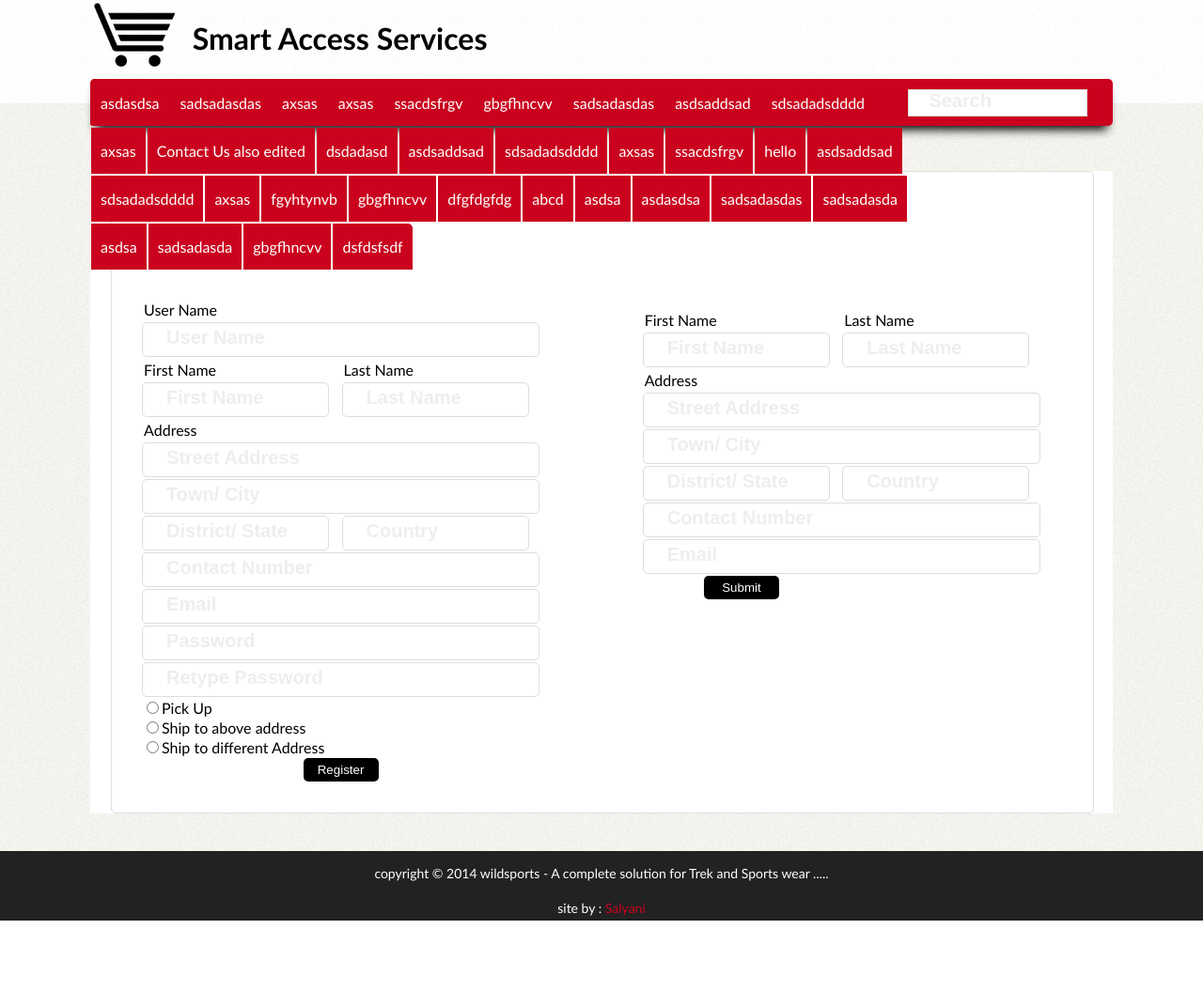
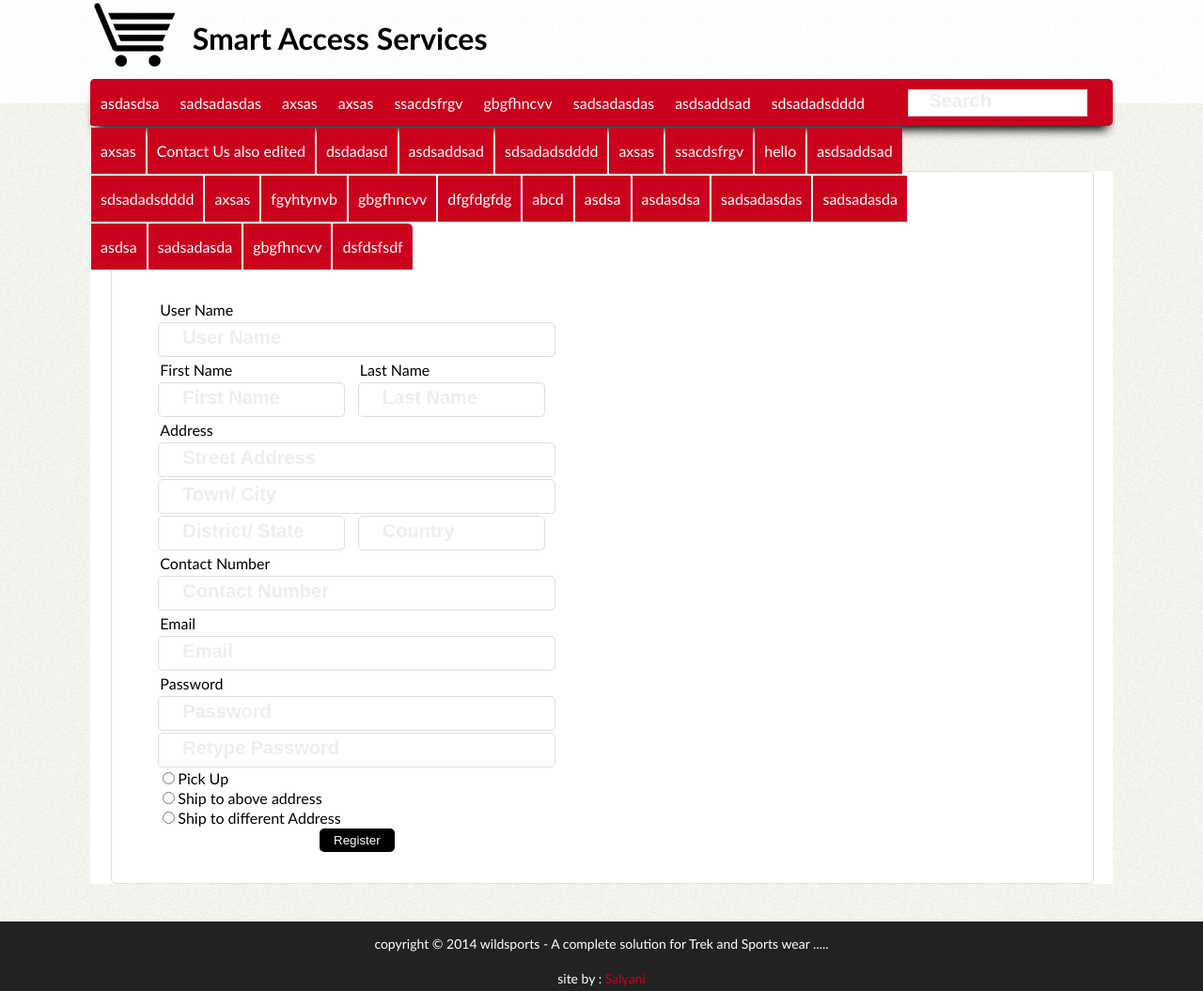
Before and after one commit to infotechnab/smartaservice, a CodeIgniter app: page /bnw/index.php/view/registeruser in a window 1280 px wide. Shown: the whole page at 94% size. Before the commit the page ends 980 px from the top, so only its background shows below. Run offline with CodeIgniter, Linux system fonts and the light colour scheme; data comes from the database, SQL or seed files in the repository.

Commit message:
registration form

```diff
--- a/application/views/templates/userRegistrationAndShipping.php
+++ b/application/views/templates/userRegistrationAndShipping.php
@@ -1,9 +1,26 @@
+<script>
+var currentValue = 0;
+function handleClick(pickup) {
+    ('Old value: ' + currentValue);
+    ('New value: ' + pickup.value);
+    currentValue = pickup.value;
+    //alert(currentValue)
+                if(pickup.value==="shipDifferent"){
 
+           document.getElementById('RegisterRight').style.display = 'block';
+
+            }
+            else
+            {
+                document.getElementById('RegisterRight').style.display = 'none';
+            }
+}
+</script>
 <div id="login">
     <div id="outerBorder">
-        <div class="RegisterLeft">
+        <div id="RegisterLeft">
 
-            <table border="0" width="50%">
+            <table align="center" border="0" width="50%">
                 <tr>
                     <td colspan="2"><p style="margin: 0px; padding: 2px;">User Name</p></td>
                 </tr>
@@ -32,11 +49,20 @@
                     <td><input type="text" name="District_address" placeholder="District/ State" size="20" style="outline: none; border: 1px solid #dddddd; padding: 10px; border-radius: 5px;" required/></td>
                     <td><input type="text" name="Country" placeholder="Country" size="20" style="outline: none; border: 1px solid #dddddd; padding: 10px; border-radius: 5px;" required/></td>
                 </tr>
+                 <tr>
+                    <td colspan="2"><p style="margin: 0px; padding: 2px;">Contact Number</p></td>
+                </tr>
                 <tr>
                     <td colspan="2"><input type="text" name="u_contact" placeholder="Contact Number" size="48" style="outline: none; border: 1px solid #dddddd; padding: 10px; border-radius: 5px;" required/></td>
                 </tr>
+                 <tr>
+                    <td colspan="2"><p style="margin: 0px; padding: 2px;">Email</p></td>
+                </tr>
                 <tr>
                     <td colspan="2"><input type="email" name="u_email" placeholder="Email" size="48" style="outline: none; border: 1px solid #dddddd; padding: 10px; border-radius: 5px;" required/></td>
+                </tr>
+                 <tr>
+                    <td colspan="2"><p style="margin: 0px; padding: 2px;">Password</p></td>
                 </tr>
                 <tr>
                     <td colspan="2"><input type="password" name="u_pass" placeholder="Password" size="48" style="outline: none; border: 1px solid #dddddd; padding: 10px; border-radius: 5px;" required/></td>
@@ -45,12 +71,12 @@
                     <td colspan="2"><input type="password" name="u_repass" placeholder="Retype Password" size="48" style="box-shadow: inset 0px  #888, inset 0px  #888; outline: none; border: 1px solid #dddddd; padding: 10px; border-radius: 5px;" required/></td>
                 </tr>
                 <tr>
-                    <td colspan="2"><input type="radio" name="pickup" value="pickup">Pick Up</td>
+                    <td colspan="2"><input type="radio" name="pickup" onclick="handleClick(this);" value="pickup">Pick Up</td>
                 </tr>
                 <tr>
-                    <td colspan="2"><input type="radio" name="pickup" value="shipSame">Ship to above address</td>
+                    <td colspan="2"><input type="radio" name="pickup" onclick="handleClick(this);" value="shipSame">Ship to above address</td>
                 </tr>
-                <td colspan="2"><input type="radio" name="pickup" value="shipDifferent">Ship to different Address</td>
+                <td id='shipenable'colspan="2"><input type="radio"  name="pickup" onclick="handleClick(this);" value="shipDifferent">Ship to different Address</td>
                 </tr>
                 <tr style="text-align: center">
                     <td colspan="2"><input type="submit" value="Register" style="padding: 5px; width: 80px; background-color: black;" class="updateBtnStyle"/></td>
@@ -60,9 +86,9 @@
 
         </div>
 
-        <div class="loginLeft">
+        <div id='RegisterRight'>
 
-            <table border="0" width="50%">
+            <table align="center" border="0" width="50%">
 
                 <tr>
                     <td><p style="margin: 0px; padding: 2px;">First Name</p></td>
@@ -87,16 +113,20 @@
                     <td><input type="text" name="Country" placeholder="Country" size="20" style="outline: none; border: 1px solid #dddddd; padding: 10px; border-radius: 5px;" required/></td>
                 </tr>
                 <tr>
+                    <td colspan="2"><p style="margin: 0px; padding: 2px;">Contact Number</p></td>
+                </tr>
+                <tr>
                     <td colspan="2"><input type="text" name="u_contact" placeholder="Contact Number" size="48" style="outline: none; border: 1px solid #dddddd; padding: 10px; border-radius: 5px;" required/></td>
+                </tr>
+                <tr>
+                    <td colspan="2"><p style="margin: 0px; padding: 2px;">Email</p></td>
                 </tr>
                 <tr>
                     <td colspan="2"><input type="email" name="u_email" placeholder="Email" size="48" style="outline: none; border: 1px solid #dddddd; padding: 10px; border-radius: 5px;" required/></td>
                 </tr>
 
 
-                <tr style="text-align: center">
-                    <td><input type="submit" value="Submit" style="padding: 5px; width: 80px; background-color: black;" class="updateBtnStyle"/></td>
-                </tr>
+
 
             </table>
 
--- a/content/uploads/styles/styles.css
+++ b/content/uploads/styles/styles.css
@@ -216,7 +216,7 @@ body
     padding: 1%;
     float: left;
 }
-.RegisterLeft
+#RegisterLeft, #RegisterRight
 {
     margin: 2%;
     padding: 1%;
@@ -567,9 +567,15 @@ div.vertical-line{
 {
     width: 40%;
 }
-.RegisterLeft
+#RegisterLeft
 {
     width: 44%;
+
+}
+#RegisterRight
+{
+   width: 44%;
+  display: none;
 }
     #navigation ul li
     {
```
